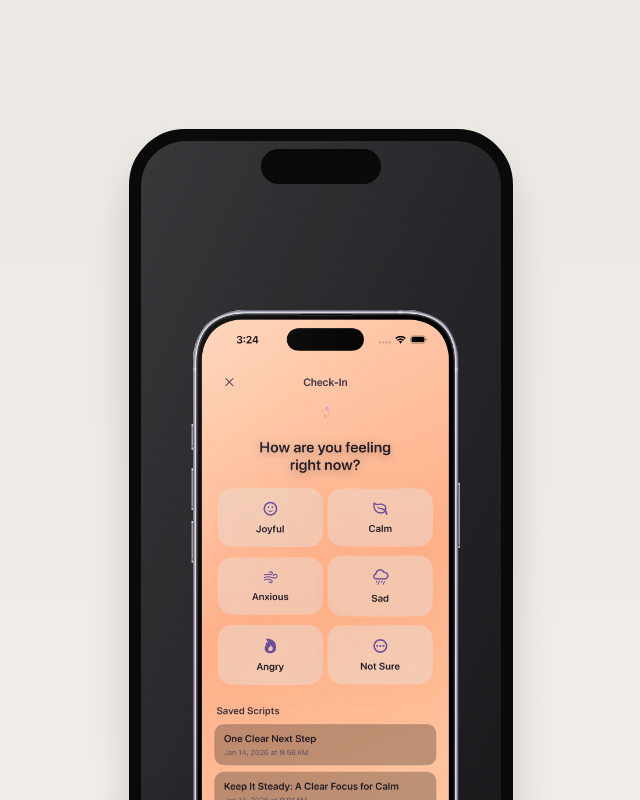
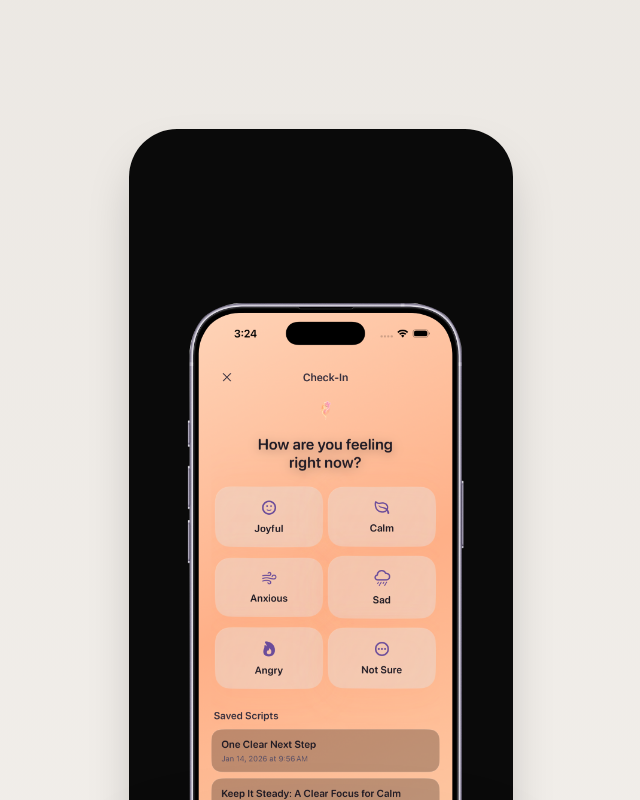
Before and after one commit to Dwabber/levitate-landing, a Next.js app: page / in a window 1280 px wide. Shown: the part 740-1540 px from the top of the page, without its empty margins (319-959 px from the left). Built offline with nearby package versions, Linux system fonts and the light colour scheme.

Commit message:
feat: update app screens carousel with improved animation and styling

```diff
--- a/app/page.tsx
+++ b/app/page.tsx
@@ -227,7 +227,7 @@ export default function Page() {
           </motion.a>
         </div>
 
-        {/* iPhone Mockup */}
+        {/* App Screens Carousel */}
         <motion.div
           style={{ y: phoneY }}
           initial={{ y: 200 }}
@@ -235,25 +235,12 @@ export default function Page() {
           transition={{ duration: 1.2, delay: 0.3, ease: [0.25, 0.1, 0.25, 1] }}
           className="max-w-sm mx-auto relative"
         >
-          {/* iPhone 17 Pro Frame */}
-          <div className="relative aspect-[9/19.5] rounded-[3.5rem] border-[12px] border-[#0a0a0a] bg-[#0a0a0a] shadow-2xl overflow-hidden">
-            {/* Dynamic Island */}
-            <div className="absolute top-2 left-1/2 -translate-x-1/2 w-[120px] h-[35px] bg-[#0a0a0a] rounded-[2rem] z-10 shadow-inner" />
-
-            {/* Power Button */}
-            <div className="absolute right-[-12px] top-[120px] w-[4px] h-[80px] bg-[#0a0a0a] rounded-l-sm" />
-
-            {/* Volume Buttons */}
-            <div className="absolute left-[-12px] top-[100px] w-[4px] h-[50px] bg-[#0a0a0a] rounded-r-sm" />
-            <div className="absolute left-[-12px] top-[170px] w-[4px] h-[50px] bg-[#0a0a0a] rounded-r-sm" />
-
-            {/* Screen */}
-            <div className="w-full h-full rounded-[2.8rem] bg-gradient-to-br from-zinc-900 to-zinc-800 overflow-hidden relative">
-              <div className="absolute inset-0 bg-gradient-to-br from-zinc-900 via-zinc-800 to-zinc-900">
+          <div className="relative aspect-[9/19.5] rounded-[3rem] bg-[#0a0a0a] shadow-2xl overflow-hidden">
+            <div className="absolute inset-0">
               <div className="h-full w-full overflow-hidden">
                 <motion.div
-                    className="h-full w-full flex flex-col"
-                    animate={{ y: `-${currentSlide * 100}%` }}
+                  className="h-full w-full flex flex-row"
+                  animate={{ x: `-${currentSlide * 100}%` }}
                   transition={{ duration: 0.9, ease: [0.25, 0.1, 0.25, 1] }}
                   style={{ willChange: "transform" }}
                 >
@@ -269,12 +256,7 @@ export default function Page() {
                 </motion.div>
               </div>
             </div>
-              {/* Screen Glare Effect */}
-              <div className="absolute inset-0 bg-gradient-to-br from-white/5 via-transparent to-transparent pointer-events-none" />
-            </div>
-
-            {/* Screen Reflection */}
-            <div className="absolute inset-0 rounded-[2.8rem] bg-gradient-to-br from-white/10 via-transparent to-transparent pointer-events-none" />
+            <div className="absolute inset-0 rounded-[3rem] ring-1 ring-white/10 pointer-events-none" />
           </div>
 
           {/* Shadow underneath iPhone */}
```
Lines whose indentation alone changed are shown as unchanged.
